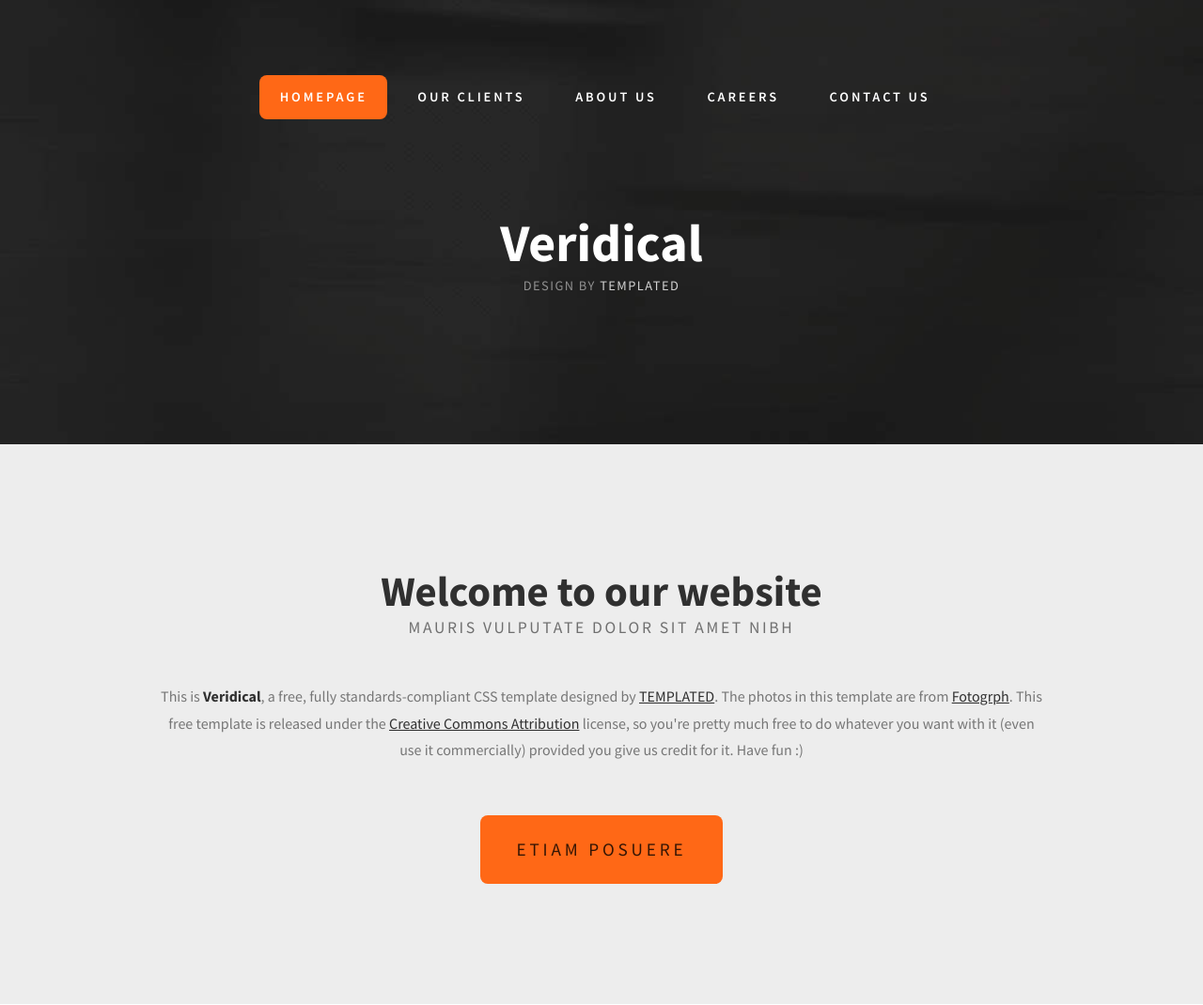
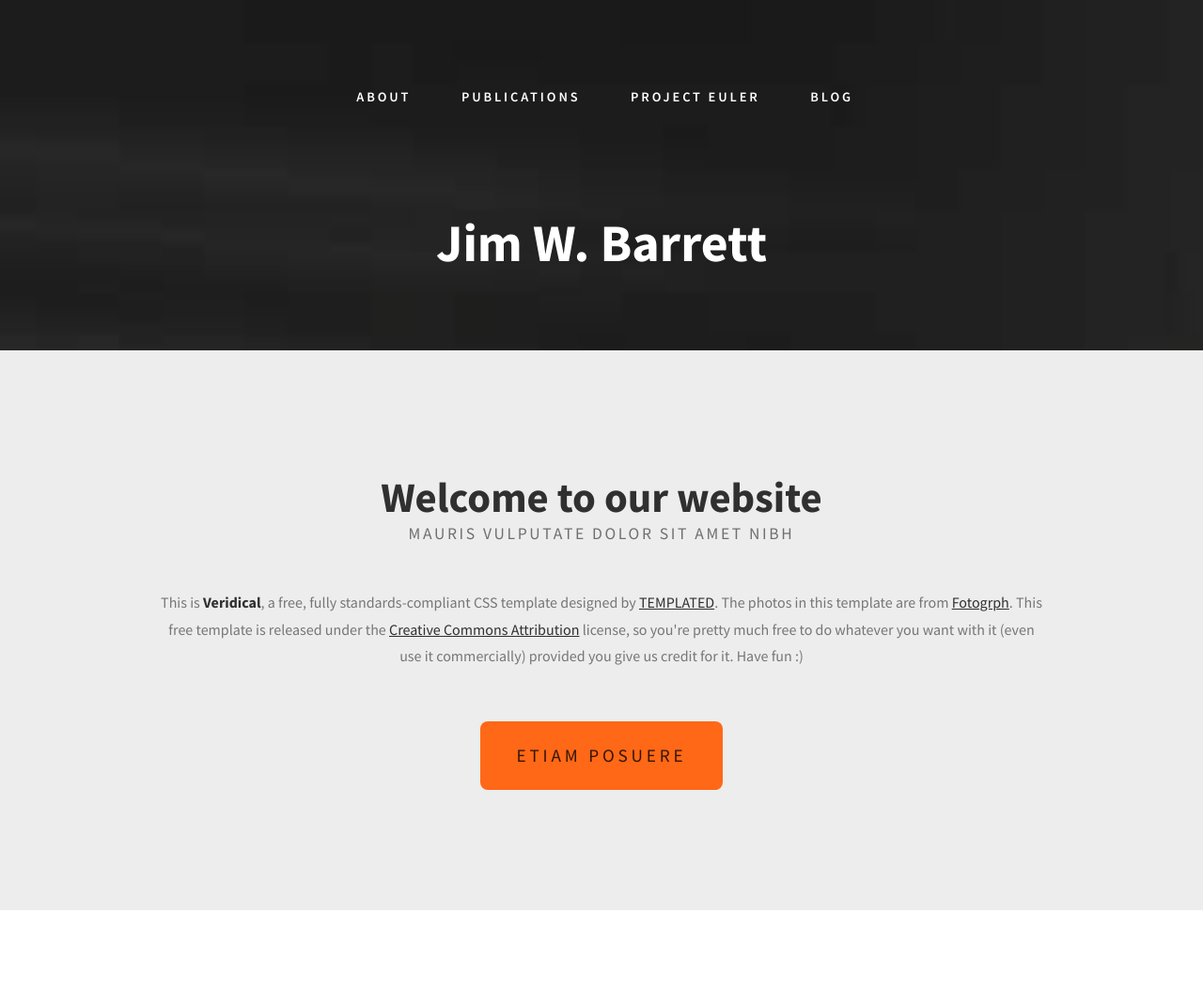
Before and after one commit to jimbarrett27/website, a Flask app: page / in a window 1280 px wide. Shown: the top 1070 px of the page at 94% size. Run offline with Flask 2, Linux system fonts and the light colour scheme.

Commit message:
added tab headers and title

```diff
--- a/app/templates/new_main.html
+++ b/app/templates/new_main.html
@@ -28,16 +28,13 @@ Released   : 20131203
 	<div id="header" class="container">
 		<div id="menu">
 			<ul>
-				<li class="current_page_item"><a href="#" accesskey="1" title="">Homepage</a></li>
-				<li><a href="#" accesskey="2" title="">Our Clients</a></li>
-				<li><a href="#" accesskey="3" title="">About Us</a></li>
-				<li><a href="#" accesskey="4" title="">Careers</a></li>
-				<li><a href="#" accesskey="5" title="">Contact Us</a></li>
+				{% for tab_content in tab_contents %}
+					<li role="presentation" class="{{ tab_content.active }}"><a href="#{{ tab_content.variable_name }}">{{ tab_content.name }}</a></li>
+				{% endfor %}
 			</ul>
 		</div>
 		<div id="logo">
-			<h1><a href="#">Veridical</a></h1>
-			<span>Design by <a href="http://templated.co" rel="nofollow">TEMPLATED</a></span> </div>
+			<h1><a href="#">Jim W. Barrett</a></h1>
 	</div>
 </div>
 <div id="wrapper1">
```
